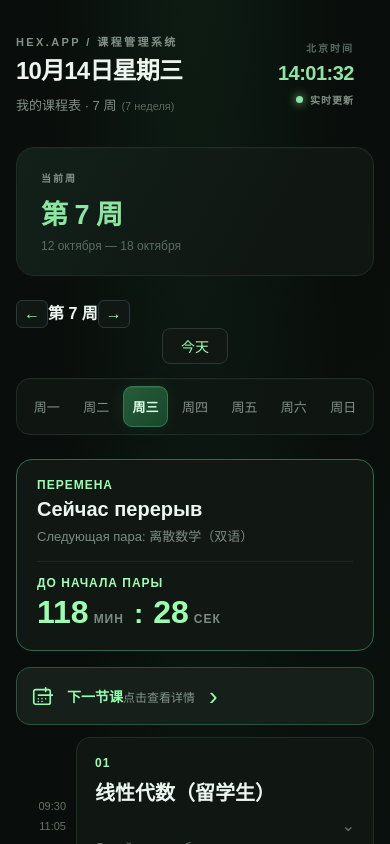
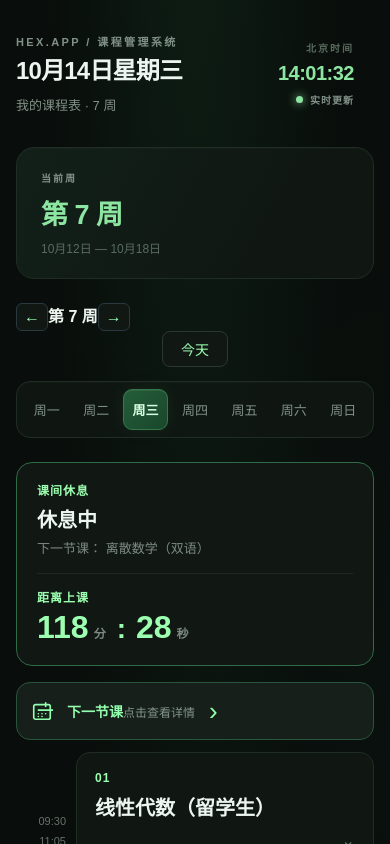
Before and after one commit to HEX0x9F/HEX.app, a React (Vite) app: page / in a window 390 px wide. Shown: the top 844 px of the page. Built offline with nearby package versions, Linux system fonts and the light colour scheme.

Commit message:
feat: polish Chinese UI and mobile layout

```diff
--- a/src/App.css
+++ b/src/App.css
@@ -673,7 +673,7 @@ button {
 }
 
 .next-lesson {
-  grid-template-columns: 24px mimax(0, 1fr);
+  grid-template-columns: 24px minmax(0, 1fr);
   gap: 12px;
   padding: 14px;
 }
--- a/src/App.jsx
+++ b/src/App.jsx
@@ -73,9 +73,9 @@ function LessonProgress({
   return (
     <div className="lesson-progress">
       <div className="lesson-progress-header">
-        <span>ПРОГРЕСС ПАРЫ</span>
+        <span>课程进度</span>
         <strong>
-          {lessonProgress}% · {duration.reduce((sum, duration) => sum + duration, 0)} мин
+          {lessonProgress}% · {duration.reduce((sum, duration) => sum + duration, 0)} 分钟
         </strong>
       </div>
 
@@ -288,9 +288,6 @@ function App() {
             我的课程表
             <span> · </span>
             {selectedWeek} 周
-            <span className="header-translation">
-              ({selectedWeek} неделя)
-            </span>
           </p>
         </div>
 
@@ -330,7 +327,7 @@ function App() {
 
          <p>
            {selectedWeekStart.toLocaleDateString(
-			   'ru-RU',
+			   'zh-CH',
 			   {
 				   day: 'numeric',
 				   month: 'long',
@@ -340,7 +337,7 @@ function App() {
 			 {' — '}
 
 			 {selectedWeekEnd.toLocaleDateString(
-			 	 'ru-RU',
+			 	 'zh-CH',
 				 {
 					 day: 'numeric',
 					 month: 'long',
@@ -419,16 +416,16 @@ function App() {
         <div className="current-status">
 
           <span>
-            Перемена
+            课间休息
           </span>
 
           <h2>
-            Сейчас перерыв
+            休息中
           </h2>
 
           {nextLesson && (
             <p>
-              Продолжение:{' '}
+              继续上课：{' '}
               {nextLesson.subject}
             </p>
           )}
@@ -445,7 +442,7 @@ function App() {
             <div className="countdown">
 
               <span className="countdown-title">
-                ДО НАЧАЛА
+                距离上课
               </span>
 
               <div className="countdown-time">
@@ -460,7 +457,76 @@ function App() {
                   </strong>
 
                   <span>
-                    мин
+                    分
+                  </span>
+                </div>
+
+                <div className="countdown-separator">
+                  :
+                </div>
+
+                <div className="countdown-unit">
+                  <strong>
+                    {String(
+                      secondsUntilNextLesson %
+                      60
+                    ).padStart(
+                      2,
+                      '0'
+                    )}
+                  </strong>
+
+                  <span>
+                    秒
+                  </span>
+
+                </div>
+
+              </div>
+
+            </div>
+          )}
+
+        </div>
+      )}
+
+      {dayStatus === 'break' && (
+        <div className="current-status">
+
+          <span>
+            课间休息
+          </span>
+
+          <h2>
+            休息中
+          </h2>
+
+          {nextLesson && (
+            <p>
+              下一节课：{' '}
+              {nextLesson.subject}
+            </p>
+          )}
+
+          {secondsUntilNextLesson !== null && (
+            <div className="countdown">
+              <span className="countdown-title">
+                距离上课
+              </span>
+
+              <div className="countdown-time">
+
+                <div className="countdown-unit">
+
+                  <strong>
+                    {Math.floor(
+                      secondsUntilNextLesson /
+                      60
+                    )}
+                  </strong>
+
+                  <span>
+                    分
                   </span>
 
                 </div>
@@ -482,79 +548,7 @@ function App() {
                   </strong>
 
                   <span>
-                    сек
-                  </span>
-
-                </div>
-
-              </div>
-
-            </div>
-          )}
-
-        </div>
-      )}
-
-      {dayStatus === 'break' && (
-        <div className="current-status">
-
-          <span>
-            Перемена
-          </span>
-
-          <h2>
-            Сейчас перерыв
-          </h2>
-
-          {nextLesson && (
-            <p>
-              Следующая пара:{' '}
-              {nextLesson.subject}
-            </p>
-          )}
-
-          {secondsUntilNextLesson !== null && (
-            <div className="countdown">
-
-              <span className="countdown-title">
-                ДО НАЧАЛА ПАРЫ
-              </span>
-
-              <div className="countdown-time">
-
-                <div className="countdown-unit">
-
-                  <strong>
-                    {Math.floor(
-                      secondsUntilNextLesson /
-                      60
-                    )}
-                  </strong>
-
-                  <span>
-                    мин
-                  </span>
-
-                </div>
-
-                <div className="countdown-separator">
-                  :
-                </div>
-
-                <div className="countdown-unit">
-
-                  <strong>
-                    {String(
-                      secondsUntilNextLesson %
-                      60
-                    ).padStart(
-                      2,
-                      '0'
-                    )}
-                  </strong>
-
-                  <span>
-                    сек
+                    秒
                   </span>
 
                 </div>
@@ -571,17 +565,16 @@ function App() {
         <div className="current-status">
 
           <span>
-            Сегодня
+            今日
           </span>
 
           <h2>
-            Занятия закончились
+            今日课程已结束
           </h2>
 
           <p>
-            На сегодня больше пар нет.
+            今天没有更多课程了。
           </p>
-
         </div>
       )}
 
@@ -827,7 +820,7 @@ function App() {
                       <span className="current-dot">
                         ●
                       </span>
-                      进行中 · Сейчас идёт
+                      进行中
                     </div>
                   )}
 
```
